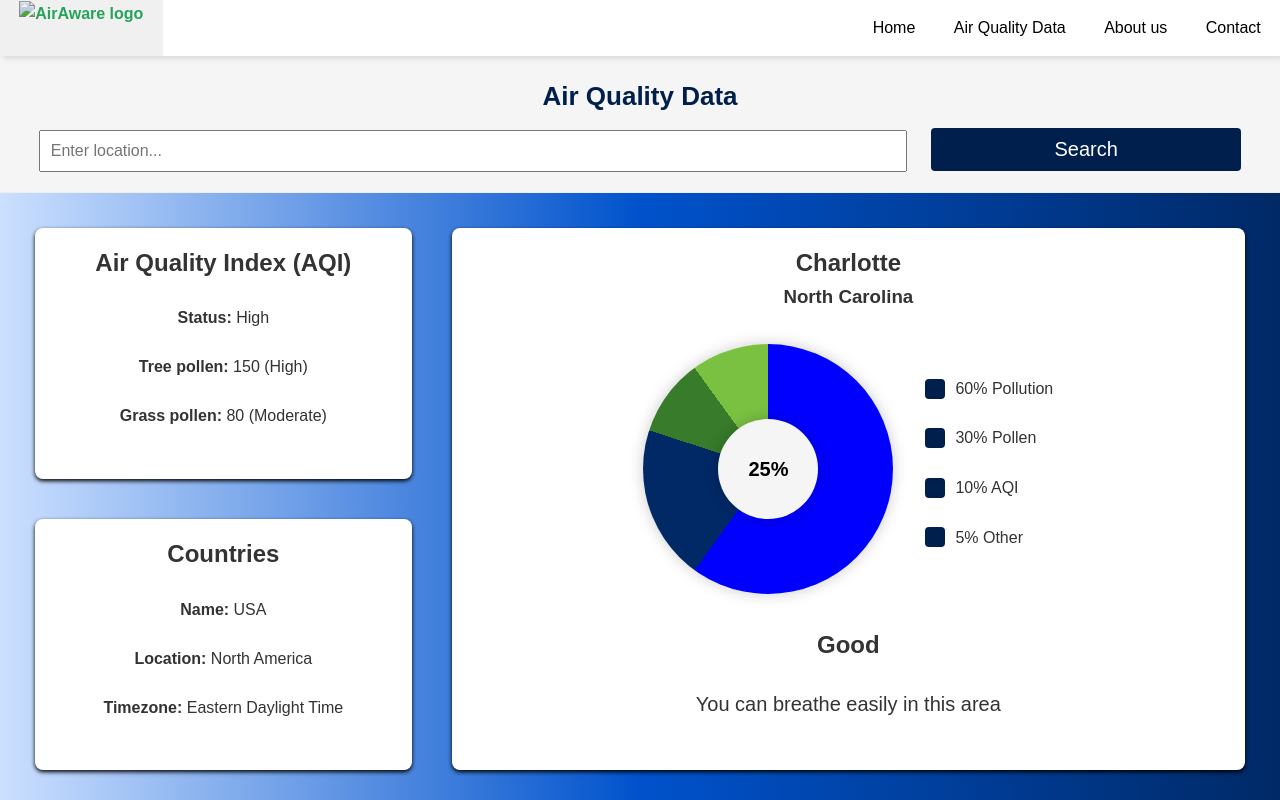
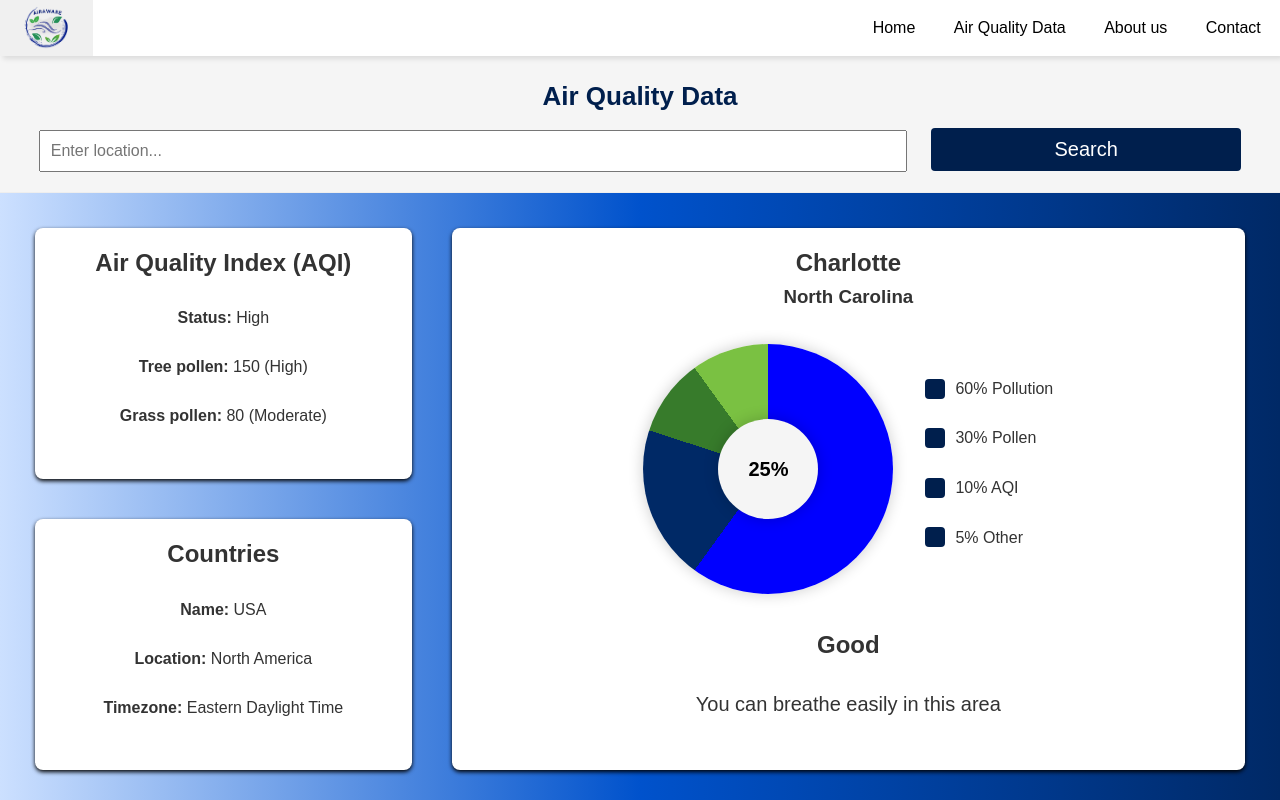
Before and after one commit to MadisonDuran/AirAware, a website: page frontend/html/results.html in a window 1280 px wide. Shown: the top 800 px of the page. Drawn offline with Linux system fonts and the light colour scheme.

Commit message:
fix logo image from search page

```diff
--- a/frontend/html/results.html
+++ b/frontend/html/results.html
@@ -25,7 +25,7 @@
         </ul>
         <ul>
             <li>
-                <a href="#"><img src="frontend/img/AirAware.png" alt="AirAware logo" class="logo"></a>
+                <a href="#"><img src="/AirAware/frontend/img/AirAware.png" alt="AirAware logo" class="logo"></a>
             </li>
             <li class="hideMobile">
                 <a href="AirAware/index.html">Home</a>
```
